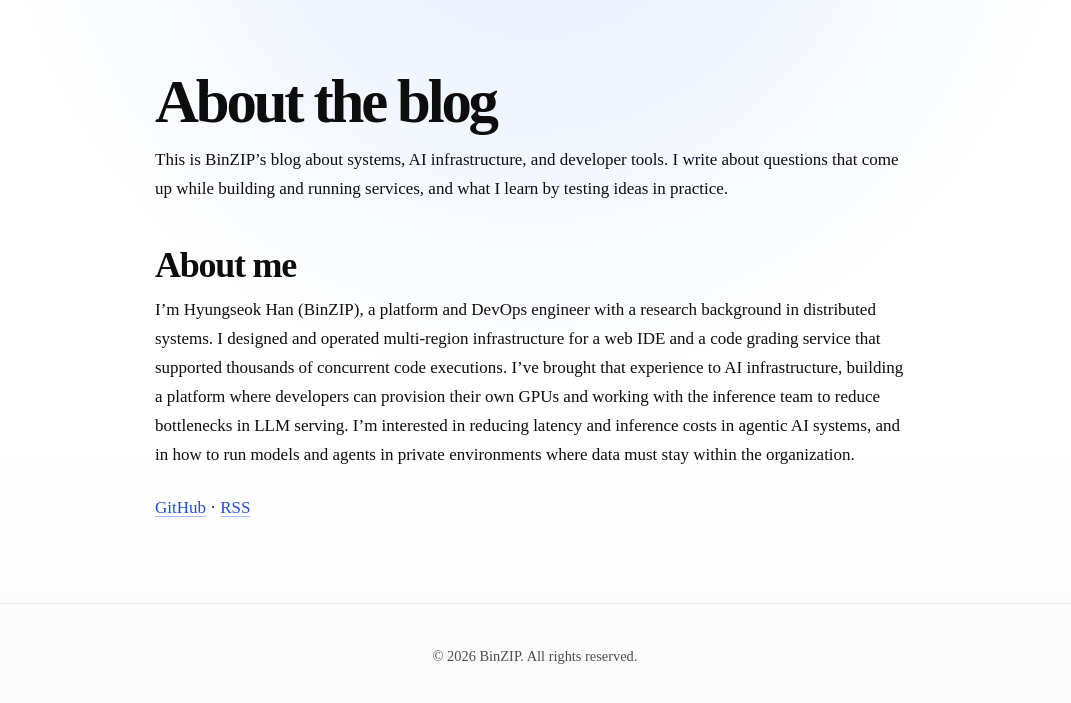
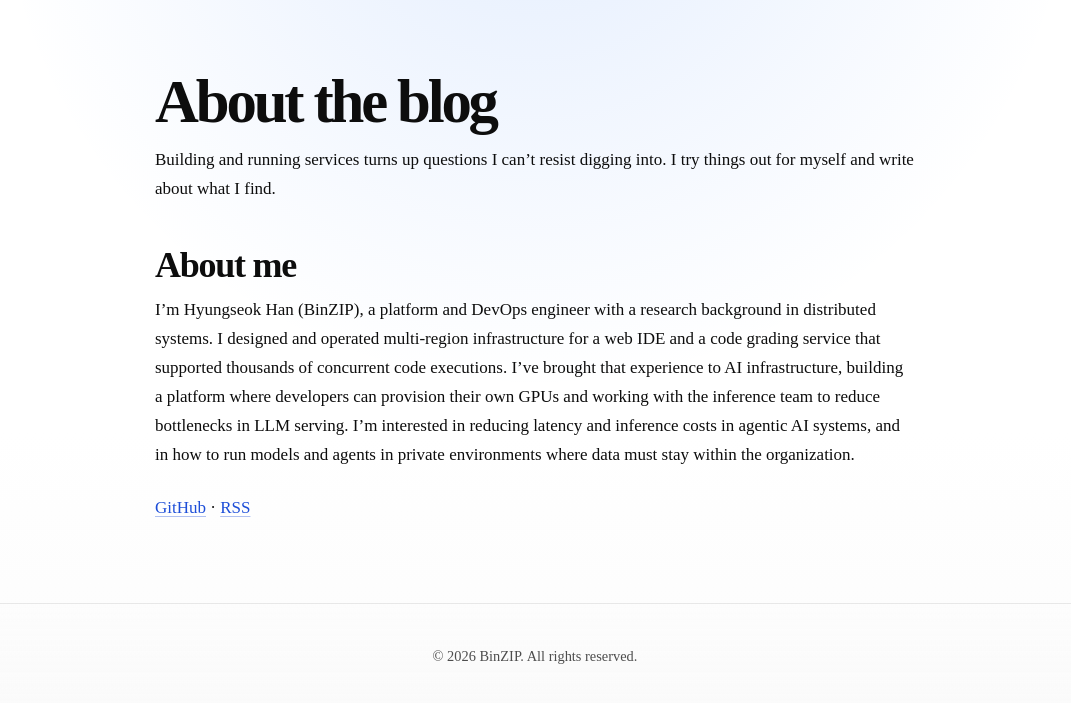
Before and after one commit to BinZlP/binzlp.github.io, an Astro site: page /en/about in a window 1280 px wide. Shown: the part 73-776 px from the top of the page, without its empty margins (105-1176 px from the left). Built offline with nearby package versions, Linux system fonts and the light colour scheme; Astro itself is replaced by a stand-in of ours.

Commit message:
Give the blog introduction a conversational voice

```diff
--- a/src/pages/[...locale]/about.astro
+++ b/src/pages/[...locale]/about.astro
@@ -12,8 +12,8 @@ const title = blogUi[lang].about;
 		<section aria-labelledby="about-blog">
 			<h1 id="about-blog">{lang === 'ko' ? '블로그 소개' : 'About the blog'}</h1>
 			<p>{lang === 'ko'
-				? '시스템과 AI 인프라, 개발 도구에 대해 쓰는 BinZIP의 기술 블로그입니다. 서비스를 만들고 운영하다 생긴 질문과 직접 실험하며 배운 점을 이곳에 기록합니다.'
-				: 'This is BinZIP’s blog about systems, AI infrastructure, and developer tools. I write about questions that come up while building and running services, and what I learn by testing ideas in practice.'}</p>
+				? '서비스를 만들고 운영하다 보면 그냥 넘기기 아까운 질문이 생깁니다. 직접 돌려 보고 답을 찾은 이야기를 씁니다.'
+				: 'Building and running services turns up questions I can’t resist digging into. I try things out for myself and write about what I find.'}</p>
 		</section>
 		<section aria-labelledby="about-me">
 			<h2 id="about-me" lang="en">About me</h2>
```
